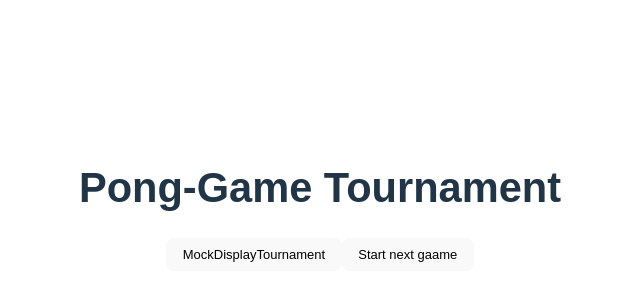
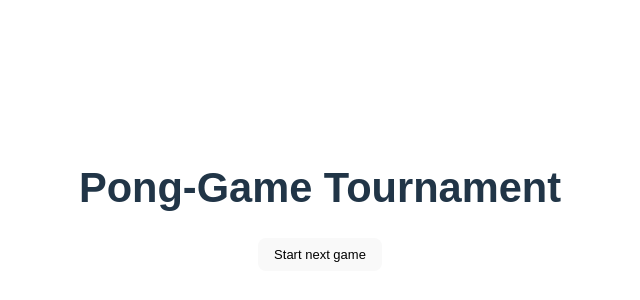
Before and after one commit to ShotaTanemura/ft_transcendence, a React (Vite) app in the folder pong-game/: page /tournament in a window 1280 px wide. Shown: the part 206-506 px from the top of the page, without its empty margins (320-960 px from the left). Built offline with nearby package versions, Linux system fonts and the light colour scheme.

Commit message:
allow Tournament to display tournament automatically.

```diff
--- a/pong-game/src/components/Tournament.jsx
+++ b/pong-game/src/components/Tournament.jsx
@@ -1,4 +1,4 @@
-import {React, useContext, useState} from 'react';
+import {React, useContext, useEffect, useState} from 'react';
 import {PlayersContext, GameResultsContext} from '../App.jsx';
 import { useNavigate } from 'react-router-dom';
 import Bracket from './Bracket';
@@ -18,7 +18,7 @@ export const Tournament = () => {
     return (gameResults[gameResults.length - 1]);
   }
 
-  function MockdiplayTournament() {
+  function MockdisplayTournament() {
     let tmp = [];
     let nextRoundGames= [];
     let newRounds = [...gameResults];
@@ -69,26 +69,15 @@ export const Tournament = () => {
     navigate('/pong');
   };
 
-  // ゲーム終了時の結果を反映するためのモック
-  function MockGameFinished() {
-    let count = 0;
-    if (gameResults.length < 1) {
-      console.log("error!")
-      return ;
-    }
-    gameResults[gameResults.length - 1].forEach((element) => {
-        element.top.winner = false;
-        element.bottom.score = 100;
-    });
-  }
+  useEffect(() => {
+    MockdisplayTournament()
+  }, []);
 
-  console.log(gameResults);
   return (
     <div>
       <h1>Pong-Game Tournament</h1>
-      <button onClick={MockdiplayTournament}>MockDisplayTournament</button>
-      <button onClick={handlesubmit}>Start next gaame</button>
       <Bracket rounds={rounds} />
+      <button onClick={handlesubmit}>Start next game</button>
     </div>
   );
 };
```
